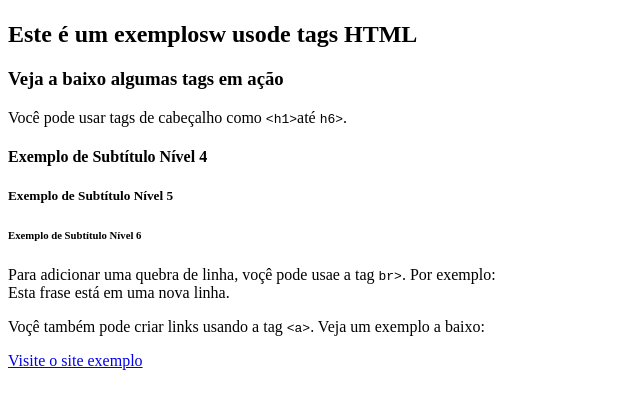
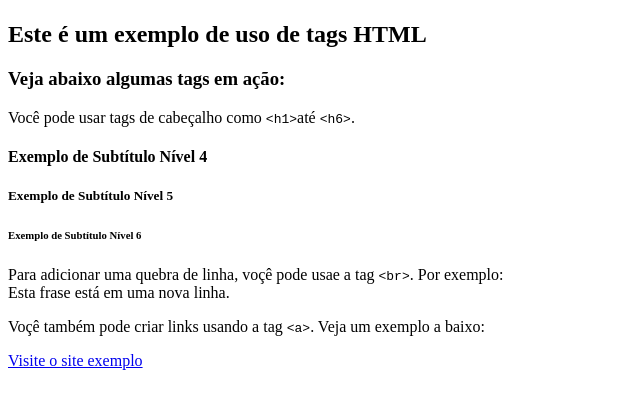
Before and after one commit to LidiceBrida/Atividade1, a plain HTML site: page index.html in a window 1280 px wide. Shown: the part 59-468 px from the top of the page, without its empty margins (0-640 px from the left). Drawn offline with Linux system fonts and the light colour scheme.

Commit message:
Update index.html

```diff
--- a/index.html
+++ b/index.html
@@ -6,18 +6,18 @@
 </head>
 <body>
 <h1>Hello World</h1>
-<h2>Este é um exemplosw usode tags HTML</h2>
-<h3>Veja a baixo algumas tags em ação</h3>
+<h2>Este é um exemplo de uso de tags HTML</h2>
+<h3>Veja abaixo algumas tags em ação:</h3>
 
 <p>Você pode usar tags de cabeçalho como <code>&lt;h1&gt;</code>até
-<code>&it;h6&gt;</code>.</p>
+<code>&lt;h6&gt;</code>.</p>
 
 <h4>Exemplo de Subtítulo Nível 4</h4>
 <h5>Exemplo de Subtítulo Nível 5</h5>
 <h6>Exemplo de Subtítulo Nível 6</h6>
 
 <p> Para adicionar uma quebra de linha, voçê pode usae a tag
-    <code>&it;br&gt;</code>. Por exemplo:<br>Esta frase está em uma nova linha.</p>
+    <code>&lt;br&gt;</code>. Por exemplo:<br>Esta frase está em uma nova linha.</p>
 
     <p> Voçê também pode criar links usando a tag <code>&lt;a&gt;</code>. Veja um exemplo a baixo:</p>
     <a href="https://www.exemplo.com">Visite o site exemplo</a>
```
